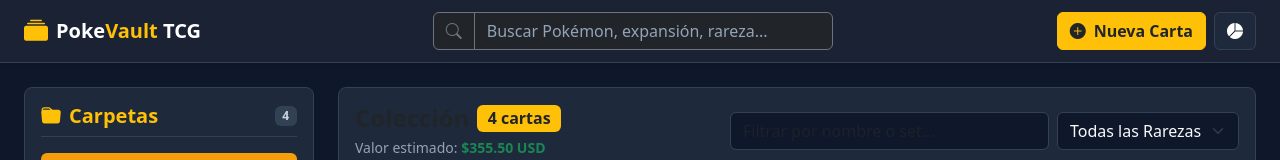
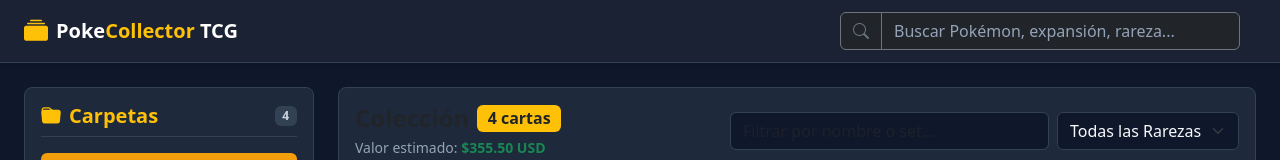
Before and after one commit to trianadevjs/PokeCollectorApp, a Nuxt app: page / in a window 1280 px wide. Shown: the top 160 px of the page. Built offline with nearby package versions, Linux system fonts and the light colour scheme.

Commit message:
Adding navbar component

```diff
--- a/app/components/layout/AppNavbar.vue
+++ b/app/components/layout/AppNavbar.vue
@@ -25,7 +25,7 @@
         <!-- Brand / Logotipo -->
         <a class="navbar-brand d-flex align-items-center gap-2 fw-bold me-auto me-lg-4 text-white" href="#">
           <i class="bi bi-collection-fill text-warning fs-4"></i>
-          <span>Poke<span class="text-warning">Vault</span> TCG</span>
+          <span>Poke<span class="text-warning">Collector</span> TCG</span>
         </a>
 
         <!-- Buscador en el Navbar (Escritorio) -->
@@ -40,17 +40,6 @@
               placeholder="Buscar Pokémon, expansión, rareza..."
             >
           </div>
-        </div>
-
-        <!-- Acciones Rápidas -->
-        <div class="d-flex align-items-center gap-2">
-          <button class="btn btn-warning text-dark fw-bold d-flex align-items-center gap-2">
-            <i class="bi bi-plus-circle-fill"></i>
-            <span class="d-none d-sm-inline">Nueva Carta</span>
-          </button>
-          <button class="btn btn-dark-custom position-relative" title="Estadísticas">
-            <i class="bi bi-pie-chart-fill text-white"></i>
-          </button>
         </div>
       </div>
     </nav>
```
